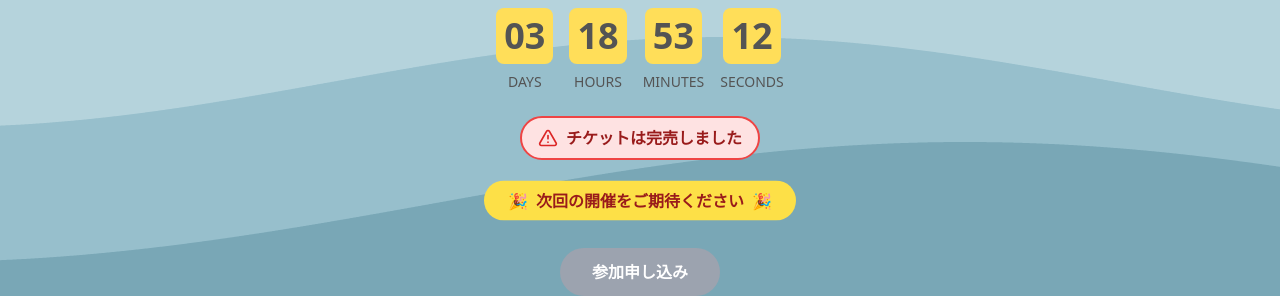
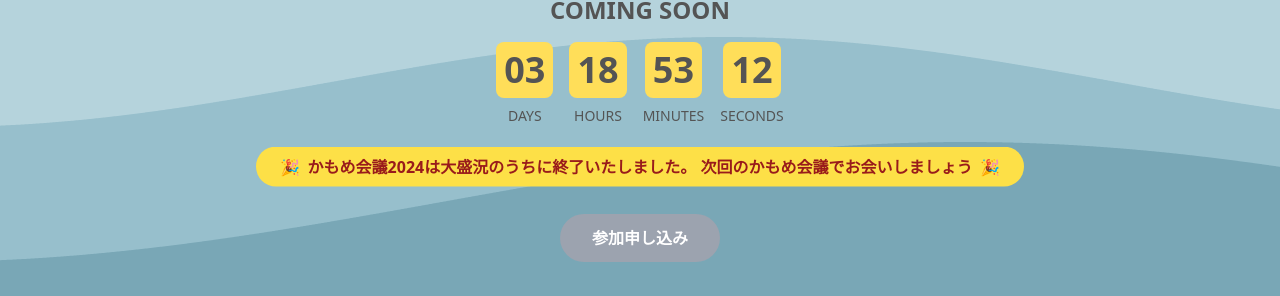
Before and after one commit to ryota-k1002/kamome2024, a Next.js app: page / in a window 1280 px wide. Shown: the part 534-830 px from the top of the page. Built offline with nearby package versions, Linux system fonts and the light colour scheme.

Commit message:
update page.tsx | thnakyou for comming

```diff
--- a/app/page.tsx
+++ b/app/page.tsx
@@ -138,13 +138,10 @@ const HeroSection = ({ timeLeft }: { timeLeft: { days: number; hours: number; mi
             <FlipCard value={timeLeft.seconds.toString().padStart(2, '0')} label="SECONDS" />
           </div>
         </div>
-        <div className="mb-6 bg-red-100 text-red-800 py-2 px-4 rounded-full font-semibold flex items-center border-2 border-red-500">
-          <AlertTriangle className="w-5 h-5 mr-2 text-red-600" />
-          チケットは完売しました
-        </div>
         <div className="mb-6 bg-yellow-300 text-red-800 py-2 px-6 rounded-full font-bold flex items-center animate-bounce">
           <span className="mr-2">🎉</span>
-          次回の開催をご期待ください
+          かもめ会議2024は大盛況のうちに終了いたしました。
+          次回のかもめ会議でお会いしましょう
           <span className="ml-2">🎉</span>
         </div>
         <button
```
